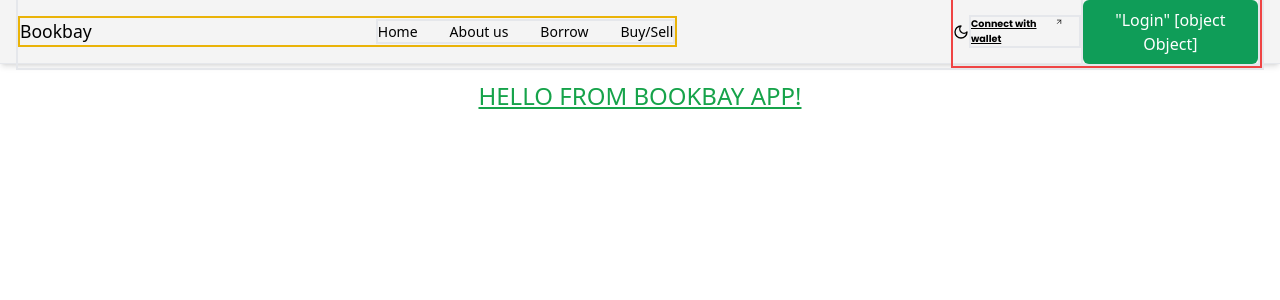
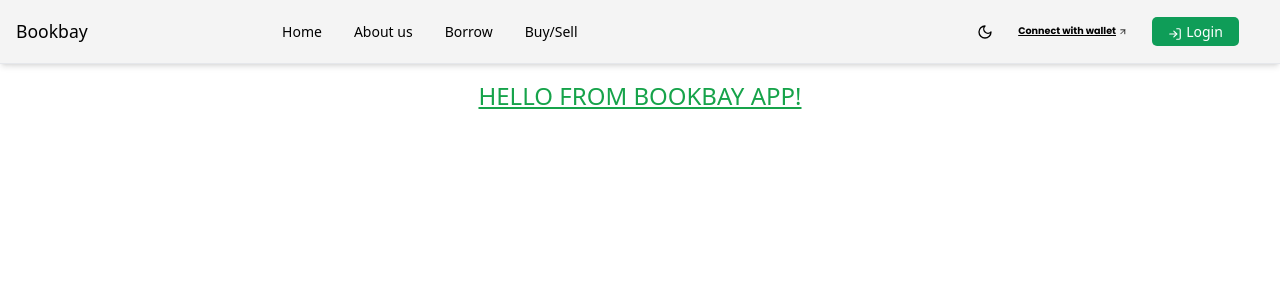
Before and after one commit to smartrogo/Bookbay, a React (Vite) app: page / in a window 1280 px wide. Shown: the top 300 px of the page. Built offline with nearby package versions, Linux system fonts and the light colour scheme; a web font is replaced by a local one.

Commit message:
setting project environment

```diff
--- a/src/components/Header.jsx
+++ b/src/components/Header.jsx
@@ -4,7 +4,8 @@ import { Button } from "./Button";
 import { RxCross1 } from "react-icons/rx";
 import { LuArrowUpRight } from "react-icons/lu";
 import { LuMoon } from "react-icons/lu";
-import { LuLogIn } from "react-icons/lu"
+import { LuLogIn } from "react-icons/lu";
+import log from "../assets/log.svg"
 
 export const Header2 = () => {
   const [active, setActive] = useState(false);
@@ -34,8 +35,8 @@ export const Header2 = () => {
         active ? "blur-active" : ""
       }`}
     >
-      <div className="container flex flex-wrap border-2  items-center justify-between mx-auto">
-        <div className="mobile-nav-container border-2 border-yellow-500 md:w-[53%] flex justify-between items-center">
+      <div className="container flex flex-wrap items-center justify-between mx-auto">
+        <div className="mobile-nav-container md:w-[45%] flex justify-between items-center">
           <div className="mobile-menu-icon md:hidden" onClick={handleNavbar}>
             <RiMenu3Line className=" text-[#000000] dark:text-[#F4F4F4] text-[1.5rem] menu-icon-svg md:hidden md:absolute" />
           </div>
@@ -47,7 +48,7 @@ export const Header2 = () => {
           </a>
 
           {/* Desktop View */}
-          <ul className="hidden md:flex gap-8 border-2 leading-normal text-[0.875rem] text-[#000000]">
+          <ul className="hidden md:flex gap-8 leading-normal text-[0.875rem] text-[#000000]">
             <li>
               <a href="/" className="hover:underline">
                 Home
@@ -72,23 +73,24 @@ export const Header2 = () => {
         </div>
 
         {/* Add Login Button */}
-        <div className="login-button-container w-[25%] flex justify-evenly items-center border-red-500 border-2 ">
+        <div className="login-button-container w-[25%] flex justify-evenly items-center">
           <div>
             <LuMoon className="text-[#000000]" />
           </div>
-          <div className="border-2">
+          <div className="">
             <a
               href="/contact"
-              className=" leading-normal flex font-bold text-[0.6rem] poppins underline text-[#000000] mr-4 "
+              className=" leading-normal flex font-bold text-[0.6rem] poppins underline text-[#000000]"
             >
-              Connect with wallet <LuArrowUpRight />
+              Connect with wallet <LuArrowUpRight className="mt-[3px] ml-[1.5px]"/>
             </a>
           </div>
-          <div className="border-2">
-            <Button
-              value={` "Login" ${<LuLogIn/>} `}
-              cls_name=" rounded-[6px] bg-[#0F9D58] py-[8px] px-4 "
-            />
+          <div className="">
+            {/* <Button
+              value="Login"
+              cls_name=" rounded-[6px] bg-[#0F9D58] py-[8px] md:py-[5px] text-center flex items-center px-4 "
+            /> */}
+            <button className="rounded-[5px] flex items-center text-[14px] bg-[#0F9D58] px-4 text-center md:py-[4px]">{<LuLogIn className="mt-1 mr-1"/>}Login</button>
           </div>
         </div>
 
```
